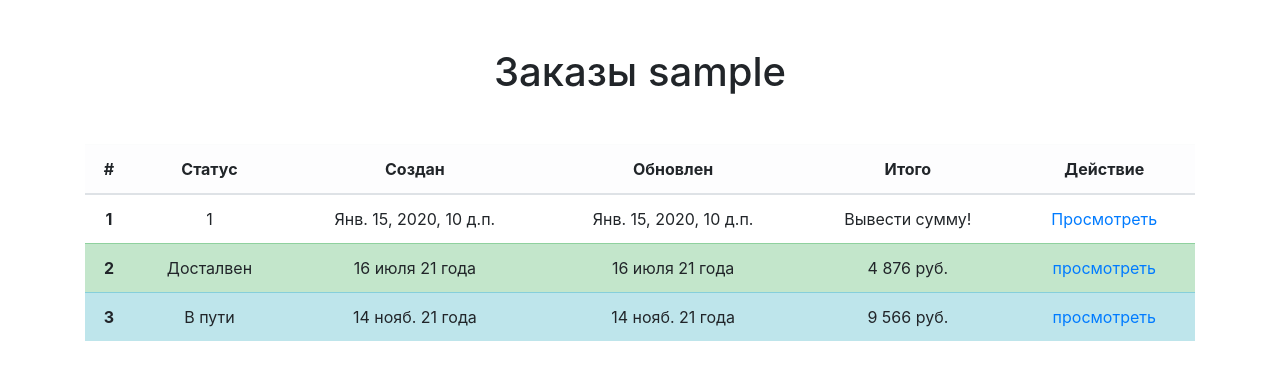
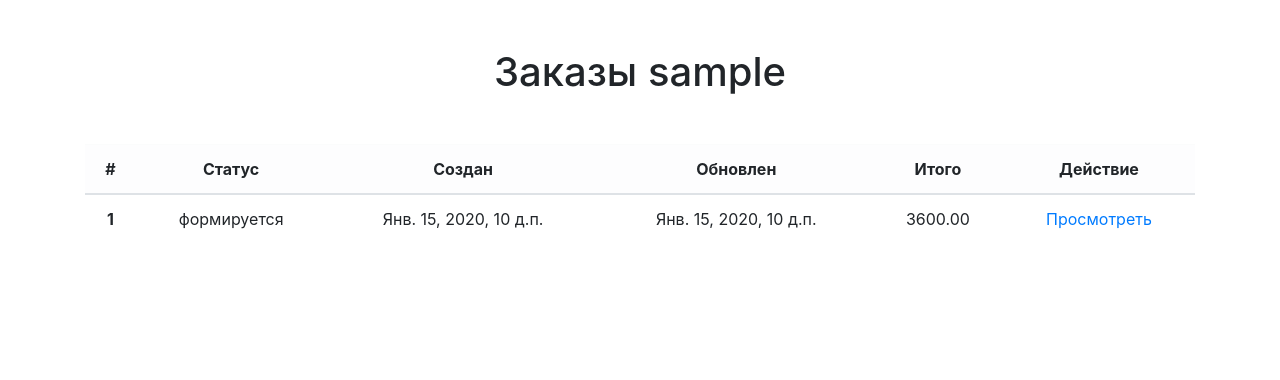
Before and after one commit to ILuckyBROI/task_store, a Django app: page /orders/ in a window 1280 px wide. Shown: the part 56-436 px from the top of the page. Run offline with Django 3.2, Linux system fonts and the light colour scheme; a user stored in the database is signed in; data comes from the database, SQL or seed files in the repository; tables that the repository leaves empty hold one stand-in row (values such as "Sample post"); some libraries are stand-ins or nearby versions.

Commit message:
Fixed everything

```diff
--- a/orders/models.py
+++ b/orders/models.py
@@ -62,25 +62,25 @@ class Order(models.Model):
         items = self.orderitems.select_related()
         return len(items)
 
+    @property
+    def total_cost(self):
+        items = self.order_items.all()
+        return sum(list(map(lambda x: x.product_cost, items)))
+
 
 class OrderItem(models.Model):
     order = models.ForeignKey(Order, related_name='order_items', verbose_name='элемент заказа',
                               on_delete=models.CASCADE)
     product = models.ForeignKey(Product, verbose_name='продукт', on_delete=models.CASCADE)
-    quantity = models.PositiveIntegerField(verbose_name='количество', default=0)
+    quantity = models.PositiveIntegerField(verbose_name='количество', default=1)
 
-    def get_product_cost(self):
+    @property
+    def product_cost(self):
         return self.product.price * self.quantity
 
     def __str__(self):
         return format(self.product)
 
-    # в том ли направлении?
-    def get_total_cost(self):
-        total = 0
-        total = self.get_product_cost() + total
-        return total
-
     class Meta:
         verbose_name = 'элемент заказа'
         verbose_name_plural = 'элементы заказа'
--- a/orders/templates/orders/orders.html
+++ b/orders/templates/orders/orders.html
@@ -22,37 +22,17 @@
                     </thead>
                     <tbody>
                     {% for order in object_list %}
-                    <tr>
+                    <tr class="{% if order.status == order.PAID %} table-success {% elif order.status == order.CANCEL %} table-danger {% elif order.status == order.PROCEEDED %} table-info {% elif order.status == order.READY %} table-warning {% endif %}">
                         <th scope="row">{{ order.pk}}</th>
-                        <td>{{ order.status }}</td>
+                        <td>{{ order.get_status_display }}</td>
                         <td>{{ order.created }}</td>
                         <td>{{ order.updated }}</td>
-                        <td>Вывести сумму! {{ total_sum }}</td>
+                        <td>{{ order.total_cost }}</td>
                         <td>
                             <a href="{% url 'orders:order' order.pk %}">Просмотреть</a>
                         </td>
                     </tr>
                     {% endfor %}
-                    <tr class="table-success">
-                        <th scope="row">2</th>
-                        <td>Досталвен</td>
-                        <td>16 июля 21 года</td>
-                        <td>16 июля 21 года</td>
-                        <td>4 876 руб.</td>
-                        <td>
-                            <a href="">просмотреть</a>
-                        </td>
-                    </tr>
-                    <tr class="table-info">
-                        <th scope="row">3</th>
-                        <td>В пути</td>
-                        <td>14 нояб. 21 года</td>
-                        <td>14 нояб. 21 года</td>
-                        <td>9 566 руб.</td>
-                        <td>
-                            <a href="">просмотреть</a>
-                        </td>
-                    </tr>
                     </tbody>
                 </table>
             </div>
--- a/orders/views.py
+++ b/orders/views.py
@@ -69,9 +69,8 @@ class OrderCreateView(CreateView):
         return super(OrderCreateView, self).form_valid(form)
 
 
-class OrderReadView(ListView):
-    model = OrderItem
-    form_class = OrderItemForm
+class OrderReadView(DetailView):
+    model = Order
     template_name = 'orders/order.html'
 
     def get_context_data(self, **kwargs):
@@ -88,8 +87,8 @@ class OrderDeleteView(DeleteView):
 
 
 # не вызывается? обновляет статус на отправлен в обработку
-def order_forming_complete(request):
-    order = get_object_or_404(Order)
+def order_forming_complete(request, pk):
+    order = get_object_or_404(Order, pk=pk)
     order.status = Order.SENT_TO_PROCEED
     order.save()
     return HttpResponseRedirect(reverse('orders:orders'))
```
Also changed, not shown: orders/admin.py (+8 -1 lines), orders/templates/orders/order.html (+8 -19 lines).
